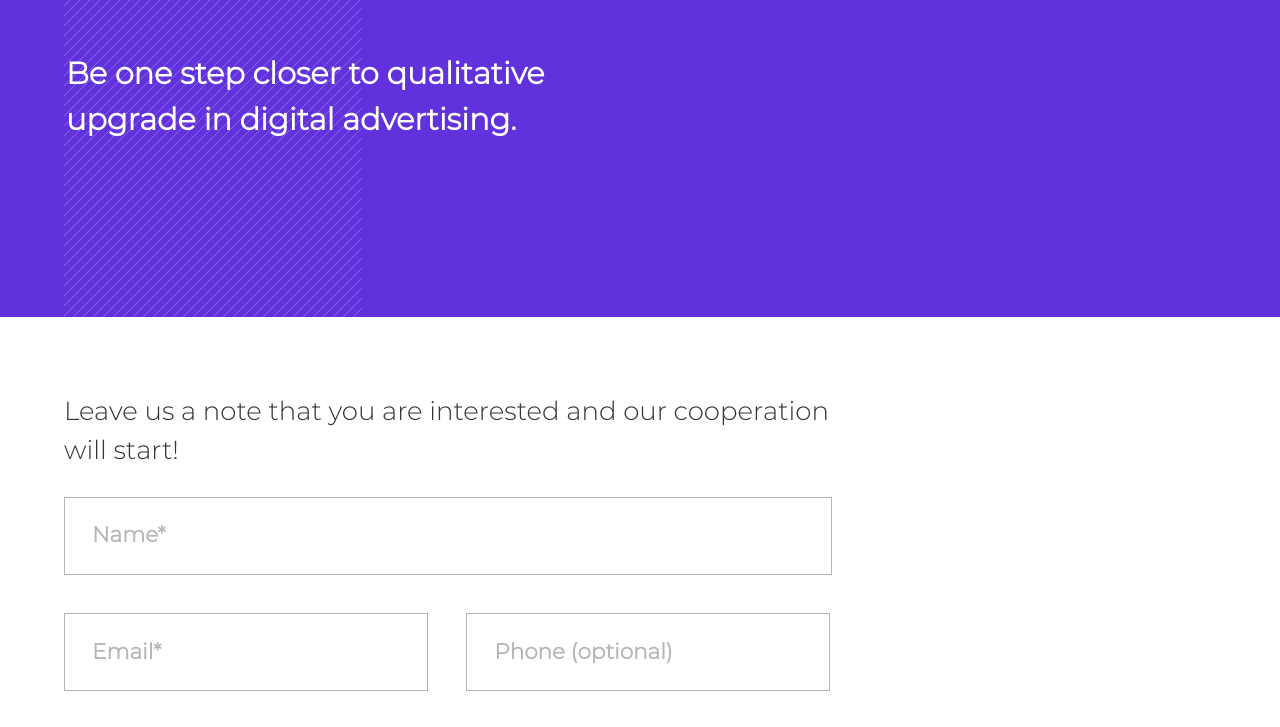
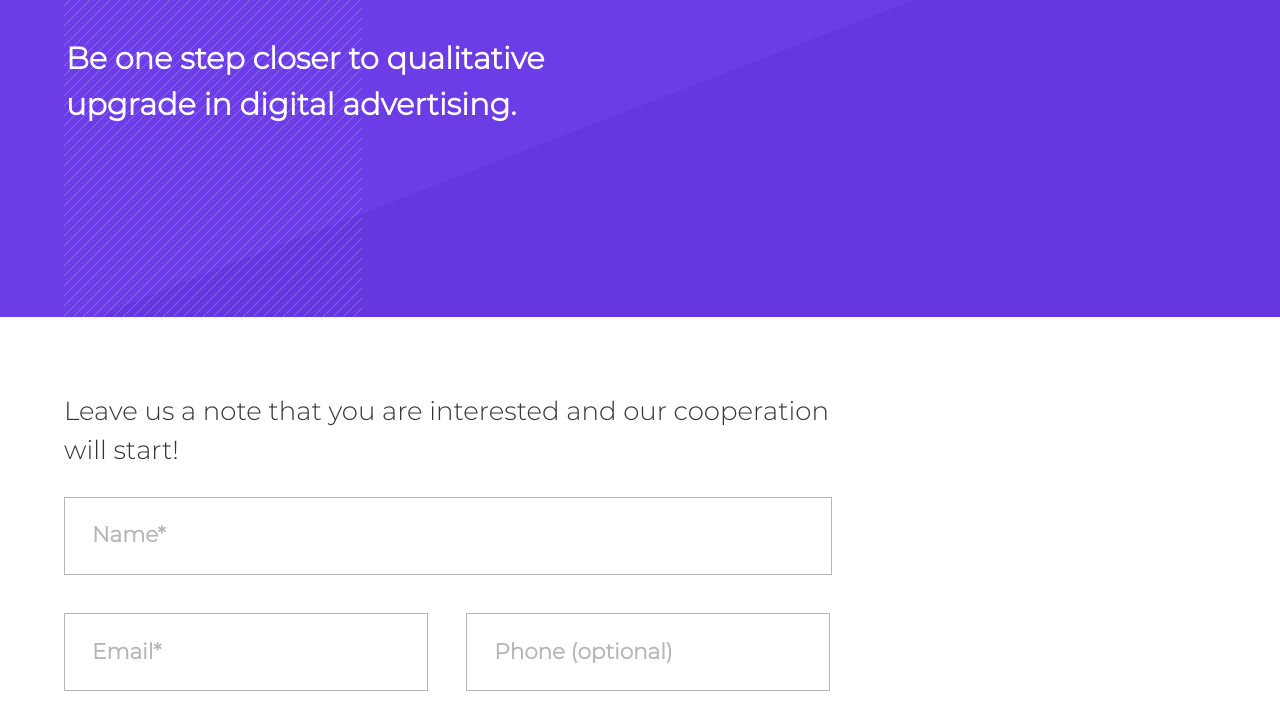
Before and after one commit to instinctools-uie/adcubex-landing, a website with bundled scripts: page src/contact.html in a window 1280 px wide. Shown: the part 398-1125 px from the top of the page. Built offline with nearby package versions, Linux system fonts and the light colour scheme.

Commit message:
Added cube on the background in pages

```diff
--- a/gulpfile.js
+++ b/gulpfile.js
@@ -11,7 +11,7 @@ const mainBowerFiles = require('main-bower-files');
 const image = require('gulp-image');
 
 const jsFolders = ['mainPage', 'innerPage', 'contactPage'];
-const cssFolders = ['mainPage', 'synergyPage', 'strategyPage', 'solutionsPage', 'contactPage', 'privacyPolicyPage'];
+const cssFolders = ['mainPage', 'synergyPage', 'strategyPage', 'solutionsPage', 'contactPage', 'privacyPolicyAndImprintPage'];
 
 gulp.task('connect', function() {
   connect.server({
--- a/src/contact.html
+++ b/src/contact.html
@@ -134,7 +134,23 @@
     </div>
     <img class="header-navigation-bg-image" src="./assets/images/cubes.svg" alt="menu background image" />
 </nav>
-<main class="content-container">
+<svg
+        class="cube"
+        aria-hidden="true"
+        width="3198px"
+        height="1665px"
+        viewBox="0 0 3198 1665"
+        version="1.1"
+>
+    <g class="cube-position">
+        <g class="cube-animation">
+            <polygon id="Fill-1" fill="#F6F6F6" points="554.894587 0 0 238.68099 0 1011.89189 554.894587 797.751474"></polygon>
+            <polygon id="Fill-2" fill="#E7E7E7" points="553.207977 0 553.207977 797.042509 1184 1060.8 1183.52573 263.757491"></polygon>
+            <polygon id="Fill-3" fill="#EAEBEB" points="0 1010.27485 651.436159 1248 1184 1060.15462 553.740546 796.021622"></polygon>
+        </g>
+    </g>
+</svg>
+<div class="content-container" role="main">
     <section class="title-section section-container">
         <img src="./assets/images/rectangle.svg" alt="Background image">
         <div class="section-content">
@@ -169,7 +185,7 @@
         </button>
         </form>
     </section>
-</main>
+</div>
 <footer>
     <div class="footer-container">
         <address class="footer-left">
--- a/src/css/commonStyles/innerPageStyle.css
+++ b/src/css/commonStyles/innerPageStyle.css
@@ -1,5 +1,5 @@
-@import 'headerAndFooterInnerPages.css';
-@import '../mailIcon.css';
+@import './headerAndFooterInnerPages.css';
+@import './mailIcon.css';
 
 html {
   scroll-behavior: smooth;
@@ -172,3 +172,29 @@ h4 + p {
 .custom-button:hover #but_arrow {
   fill: #353535;
 }
+
+.cube {
+  position: fixed;
+  z-index: -1;
+  width: 100vw;
+  height: 100vh;
+}
+
+.cube-position {
+  transform: translate(2400px, 0);
+}
+
+.cube-animation {
+  transform-origin: 17% 50%;
+  transform: scale(8);
+  animation: cube-animation 1.4s ease-out alternate;
+}
+
+@keyframes cube-animation {
+  0% {
+    transform: scale(0);
+  }
+  100% {
+    transform: scale(8);
+  }
+}
--- a/src/css/contactPage/index.css
+++ b/src/css/contactPage/index.css
@@ -1,7 +1,16 @@
+@import '../index.css';
 @import '../commonStyles/innerPageStyle.css';
 
-body {
-  background-color: #6131db;
+.cube-animation :nth-child(1) {
+  fill: var(--cube-left-side-dark-blue-color);
+}
+
+.cube-animation :nth-child(2) {
+  fill: var(--cube-right-side-dark-blue-color);
+}
+
+.cube-animation :nth-child(3) {
+  fill: var(--cube-bottom-side-dark-blue-color);
 }
 
 .contact-us-container {
--- /dev/null
+++ b/src/css/index.css
@@ -0,0 +1,18 @@
+@import './normalize.css';
+
+:root {
+  /* Color Schema */
+  /* Use Zeplin color names or this service for naming - http://chir.ag/projects/name-that-color */
+  --cube-left-side-red-color: rgba(240, 62, 62);
+  --cube-right-side-red-color: rgba(191, 49, 48);
+  --cube-bottom-side-red-color: rgba(219, 56, 57);
+  --cube-left-side-blue-color: rgba(75, 84, 242);
+  --cube-right-side-blue-color: rgba(67, 74, 190);
+  --cube-bottom-side-blue-color: rgba(72, 80, 223);
+  --cube-left-side-dark-blue-color: rgba(108, 60, 230);
+  --cube-right-side-dark-blue-color: rgba(97, 49, 219);
+  --cube-bottom-side-dark-blue-color: rgba(102, 55, 223);
+  --cube-left-side-purple-color: rgba(157, 55, 227);
+  --cube-right-side-purple-color: rgba(147, 45, 191);
+  --cube-bottom-side-purple-color: rgba(150, 49, 213);
+}
--- a/src/css/mainPage/index.css
+++ b/src/css/mainPage/index.css
@@ -1,7 +1,7 @@
-@import '../normalize.css';
+@import '../index.css';
 @import './cubesAnimation.css';
 @import './externalLinksHoverColor.css';
-@import '../mailIcon.css';
+@import '../commonStyles/mailIcon.css';
 
 html {
   scroll-behavior: smooth;
--- a/src/css/privacyPolicyPage/index.css
+++ b/src/css/privacyPolicyAndImprintPage/index.css
@@ -1,8 +1,16 @@
-@import '../normalize.css';
+@import '../index.css';
 @import '../commonStyles/innerPageStyle.css';
 
-body {
-  background-color: #3655f4;
+.cube-animation :nth-child(1) {
+  fill: var(--cube-left-side-blue-color);
+}
+
+.cube-animation :nth-child(2) {
+  fill: var(--cube-right-side-blue-color);
+}
+
+.cube-animation :nth-child(3) {
+  fill: var(--cube-bottom-side-blue-color);
 }
 
 .title-section > h1 {
--- a/src/css/solutionsPage/index.css
+++ b/src/css/solutionsPage/index.css
@@ -1,8 +1,16 @@
-@import '../normalize.css';
+@import '../index.css';
 @import '../commonStyles/innerPageStyle.css';
 
-body {
-  background-color: #9b2edf;
+.cube-animation :nth-child(1) {
+  fill: var(--cube-left-side-purple-color);
+}
+
+.cube-animation :nth-child(2) {
+  fill: var(--cube-right-side-purple-color);
+}
+
+.cube-animation :nth-child(3) {
+  fill: var(--cube-bottom-side-purple-color);
 }
 
 .expertise-article > .vertical-inscription {
--- a/src/css/strategyPage/index.css
+++ b/src/css/strategyPage/index.css
@@ -1,8 +1,16 @@
-@import '../normalize.css';
+@import '../index.css';
 @import '../commonStyles/innerPageStyle.css';
 
-body {
-  background-color: #fc4848;
+.cube-animation :nth-child(1) {
+  fill: var(--cube-left-side-red-color);
+}
+
+.cube-animation :nth-child(2) {
+  fill: var(--cube-right-side-red-color);
+}
+
+.cube-animation :nth-child(3) {
+  fill: var(--cube-bottom-side-red-color);
 }
 
 a.strategy-inscription {
--- a/src/css/synergyPage/index.css
+++ b/src/css/synergyPage/index.css
@@ -1,9 +1,17 @@
-@import '../normalize.css';
+@import '../index.css';
 @import './externalLinksHoverColor.css';
 @import '../commonStyles/innerPageStyle.css';
 
-body {
-  background-color: #3655f4;
+.cube-animation :nth-child(1) {
+  fill: var(--cube-left-side-blue-color);
+}
+
+.cube-animation :nth-child(2) {
+  fill: var(--cube-right-side-blue-color);
+}
+
+.cube-animation :nth-child(3) {
+  fill: var(--cube-bottom-side-blue-color);
 }
 
 .external-links {
```
Also changed, not shown: src/imprint.html (+17 -1 lines), src/privacyPolicy.html (+17 -1 lines), src/solutions.html (+16 -0 lines), src/strategy.html (+16 -0 lines), src/synergy.html (+16 -0 lines), src/css/commonStyles/mailIcon.css (renamed from src/css/mailIcon.css).
